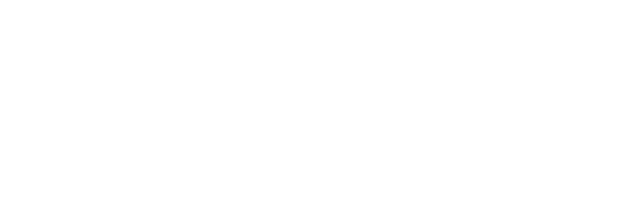
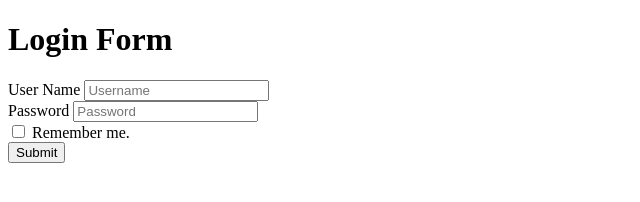
Before and after one commit to acciojob/remember-me-login-form-ArbajAr7, a website: page main.html in a window 1280 px wide. Shown: the whole page, without its empty margins (0-640 px from the left). Drawn offline with Linux system fonts and the light colour scheme.

Commit message:
created a submission

```diff
--- a/main.html
+++ b/main.html
@@ -8,7 +8,20 @@
 
 <body>
 	<!-- the entire body must be written by student -->
-    <script type="text/javascript" src="./script.js">
+	<h1>Login Form</h1>
+	<div id = "form">
+        <label for="checkbox">User Name</label>
+	    <input type="text" placeholder="Username" id="username"><br>
+
+	    <label for="checkbox">Password</label>
+	    <input type="password" placeholder="Password" id="password"><br>
+	    <input type="checkbox" id="checkbox">
+	    <label for="checkbox">Remember me.</label><br>
+	    <input type="submit" onclick="clicked()" value="Submit" id="submit"><br>
+    </div>
+    <button type="button" onclick="Alert()" id="existing"></button>
+
+    <script type="text/javascript" src="script.js">
 </script>
 
 </body>
--- a/script.js
+++ b/script.js
@@ -1 +1,33 @@
 //your JS code here. If required.
+function clicked(){
+    let checkboxvalue = document.getElementById("checkbox").checked;
+    if(checkboxvalue == true)
+        {
+            let name = document.getElementById("username").value;
+            localStorage.setItem("name", name);
+            let password = document.getElementById("password").value;
+            localStorage.setItem("password", password);
+
+        }
+        Alert();
+}
+
+function Alert() {
+    alert("Logged in as .");
+}
+
+document.addEventListener("DOMContentLoaded", (event) => {
+    let name = localStorage.getItem("name");
+    let password = localStorage.getItem("password");
+    if(name != null && password != null)
+        {
+            document.getElementById("form").style.display = "none";
+            document.getElementById("existing").style.display = "block";
+            document.getElementById("existing").innerHTML =`Logged in as.`;
+
+        }else {
+            document.getElementById("form").style.display = "block";
+            document.getElementById("existing").style.display = "none";
+
+        }
+  });
--- a/styles.css
+++ b/styles.css
@@ -1 +1,12 @@
-/*  your css code here. If applicable */
+#existing{
+    display:none;
+}
+#form {
+    display: none;
+}/*  your css code here. If applicable */
+#existing{
+    display:none;
+}
+#form {
+    display: none;
+}
```
